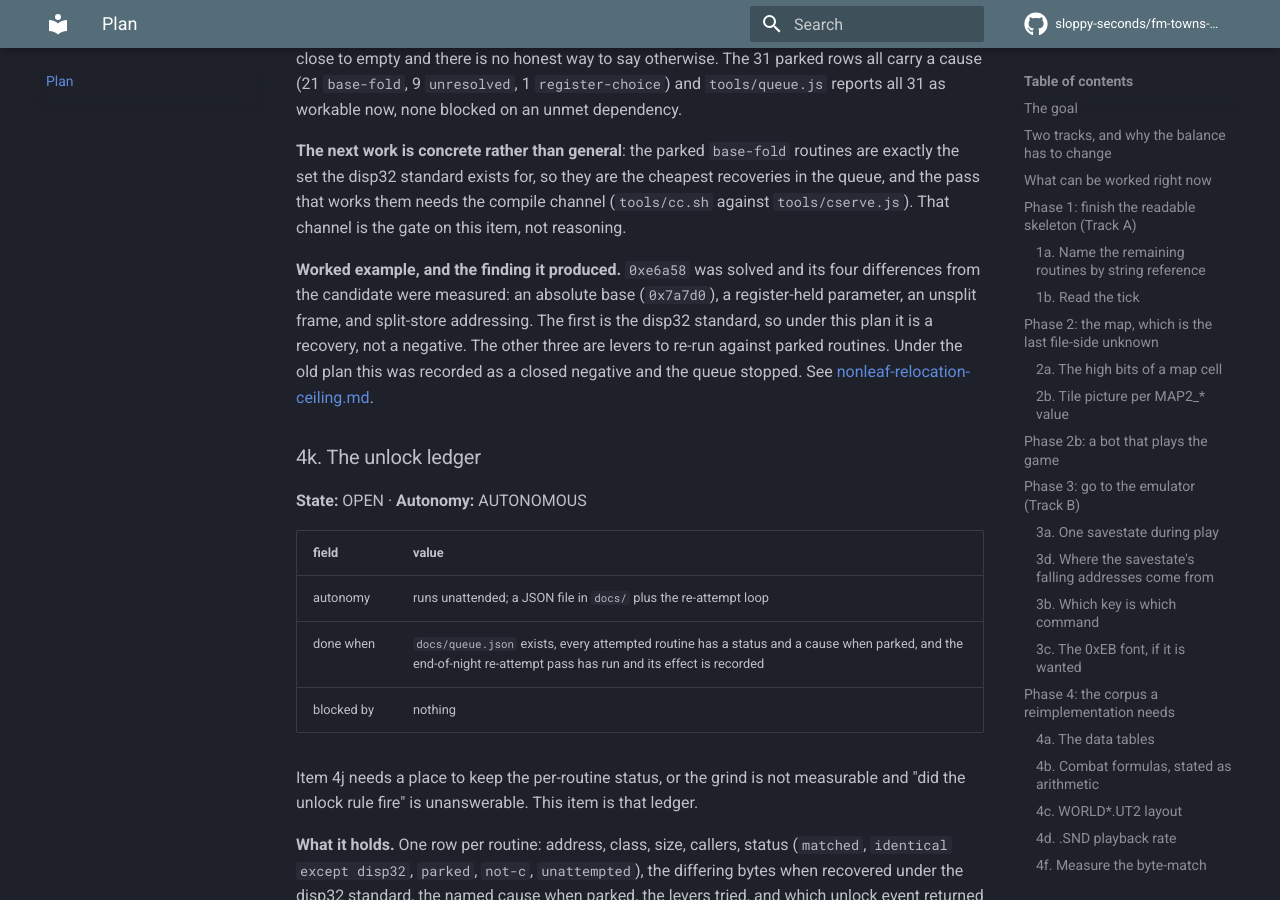
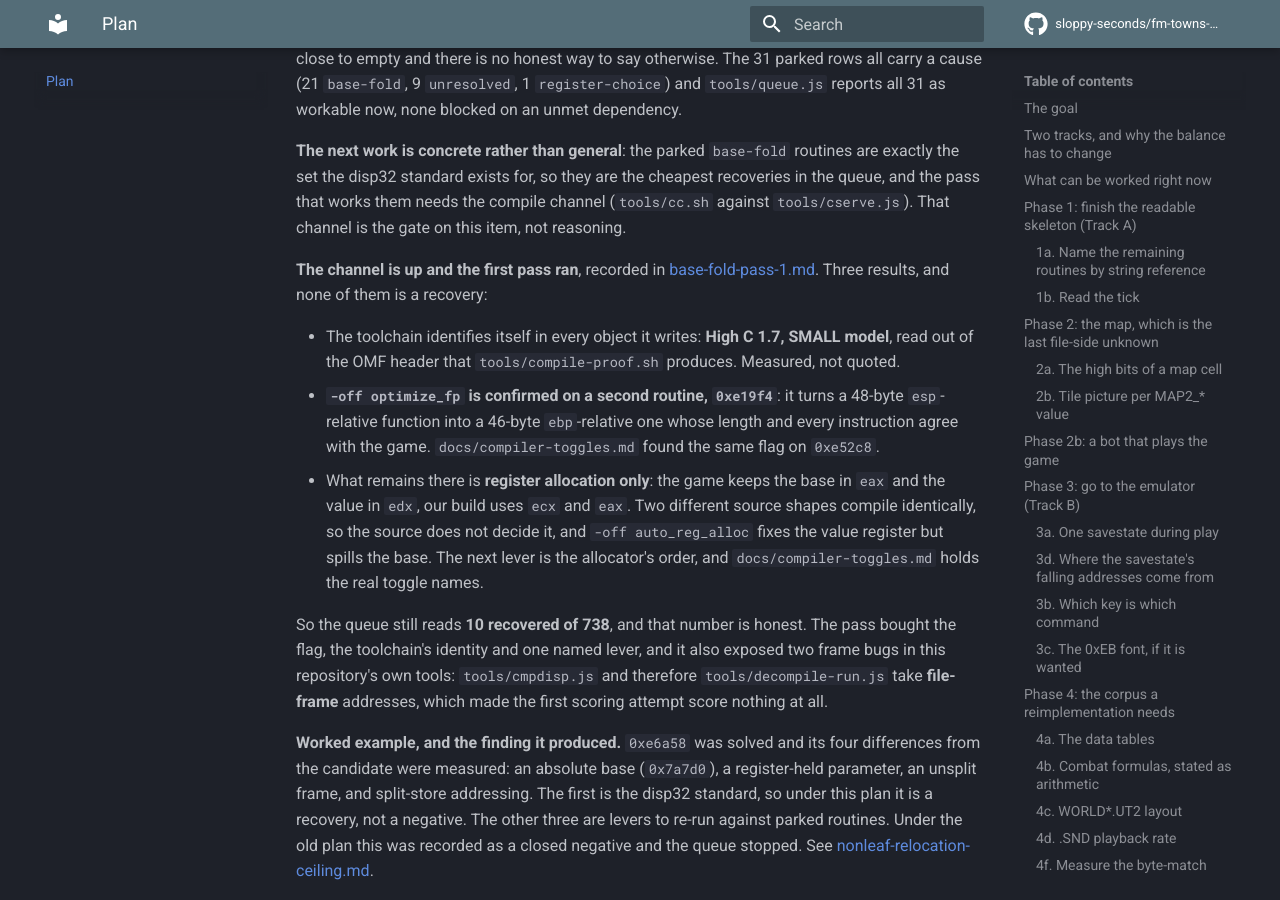
Before and after one commit to sloppy-seconds/fm-towns-ultima, an MkDocs documentation site: the page built from docs/plan.md, in a window 1280 px wide and 900 px high, scrolled down 19379 px. Built offline with MkDocs 1.6.1 and Material for MkDocs 9.7.7, drawn with Linux system fonts in a browser that asks for light colours; comment, search, counter and statistics services are not loaded.

Commit message:
The DOS compile channel is up, and -off optimize_fp is confirmed on a second routine
Stood the channel up from docs/compile-route-dos.md (dosboot container, compile-proof, cserve, cc.sh).
podman needed ports moved so it would not collide with the gameplay container. The proof passed:

  PASS: HELLO.OBJ is a 267-byte OMF object (first record 0x80 THEADR)
  ... "High C 1.7. SMALL"

so the compiler identifies itself in every object it writes: High C 1.7, SMALL model, measured rather
than quoted.

First compile through the API, int f(int a,int b){return a+b;}, gives
8b 44 24 04 03 44 24 08 c3 in 13.6 s: esp-relative arguments and no frame, which is the whole problem
with the parked set.

Worked one parked base-fold routine, 0xe19f4 (six stores into a static struct), through four flag sets:

  none                              48 bytes, esp-relative, wrong length
  -off optimize_fp                  46 bytes, length and every instruction agree, registers differ
  -off optimize_fp auto_reg_alloc   value register becomes edx as in the game, base spills

So -off optimize_fp is confirmed on a second routine after 0xe52c8, and the remaining difference is
register allocation only: the game keeps the base in eax and the value in edx, our build uses ecx and
eax. Two different source shapes (int* with indices, struct pointer) compile identically, so the source
does not decide it. The next lever is the allocator's preference order, and compiler-toggles.md has the
real names.

Also fixed nothing but found two frame bugs in our own tools, both mine, both silent: tools/cmpdisp.js
takes FILE-frame addresses (guest + 0x200), so at 0xe19f4 it decoded 335 bytes of unrelated code, and
tools/decompile-run.js inherits that and reported 335B routines. Its attempts keys are 0x-prefixed too,
which is why the first scoring attempt left all three at needs-source.

No queue status changed: still 10 recovered of 738. The pass bought the flag, the toolchain's identity
and one named lever, and the page says so in those words.

```diff
--- a/docs/plan.md
+++ b/docs/plan.md
@@ -657,6 +657,24 @@ way to say otherwise. The 31 parked rows all carry a cause (21 `base-fold`, 9 `u
 standard exists for, so they are the cheapest recoveries in the queue, and the pass that works them needs the compile
 channel (`tools/cc.sh` against `tools/cserve.js`). That channel is the gate on this item, not reasoning.
 
+**The channel is up and the first pass ran**, recorded in [base-fold-pass-1.md](base-fold-pass-1.md). Three results, and
+none of them is a recovery:
+
+- The toolchain identifies itself in every object it writes: **High C 1.7, SMALL model**, read out of the OMF header
+  that `tools/compile-proof.sh` produces. Measured, not quoted.
+- **`-off optimize_fp` is confirmed on a second routine, `0xe19f4`**: it turns a 48-byte `esp`-relative function into a
+  46-byte `ebp`-relative one whose length and every instruction agree with the game. `docs/compiler-toggles.md` found
+  the same flag on `0xe52c8`.
+- What remains there is **register allocation only**: the game keeps the base in `eax` and the value in `edx`, our
+  build uses `ecx` and `eax`. Two different source shapes compile identically, so the source does not decide it, and
+  `-off auto_reg_alloc` fixes the value register but spills the base. The next lever is the allocator's order, and
+  `docs/compiler-toggles.md` holds the real toggle names.
+
+So the queue still reads **10 recovered of 738**, and that number is honest. The pass bought the flag, the toolchain's
+identity and one named lever, and it also exposed two frame bugs in this repository's own tools: `tools/cmpdisp.js`
+and therefore `tools/decompile-run.js` take **file-frame** addresses, which made the first scoring attempt score
+nothing at all.
+
 **Worked example, and the finding it produced.** `0xe6a58` was solved and its four differences from
 the candidate were measured: an absolute base (`0x7a7d0`), a register-held parameter, an unsplit frame,
 and split-store addressing. The first is the disp32 standard, so under this plan it is a recovery, not
--- a/mkdocs.yml
+++ b/mkdocs.yml
@@ -113,6 +113,7 @@ nav:
       - The fmtownskit patches: fmtownskit-patches.md
       - The state variables, by name: state-variables.md
       - Time gates and the four worlds: time-gates.md
+      - The first base-fold pass: base-fold-pass-1.md
       - Unsupervised work prompt: unsupervised-prompt.md
       - Testing whether code writes 0xEB: glyph-writer-test.md
       - Searching for the glyph bitmaps: glyph-bitmap-search.md
```
Also changed, not shown: docs/base-fold-pass-1.md (added, +81 -0 lines).
